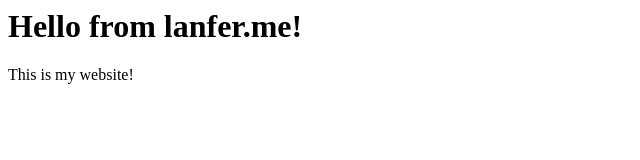
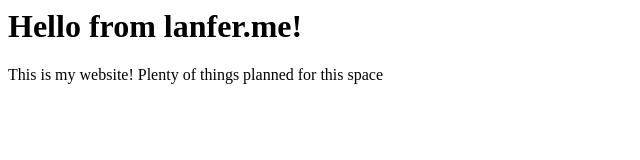
Before and after one commit to TomLanfer/lanfer.me, a plain HTML site: page index.html in a window 1280 px wide. Shown: the whole page, without its empty margins (0-640 px from the left). Drawn offline with Linux system fonts and the light colour scheme.

Commit message:
Update index.html

```diff
--- a/index.html
+++ b/index.html
@@ -2,6 +2,6 @@
   <head><title>Welcome</title></head>
   <body>
     <h1>Hello from lanfer.me!</h1>
-    <p>This is my website!</p>
+    <p>This is my website! Plenty of things planned for this space</p>
   </body>
 </html>
```
